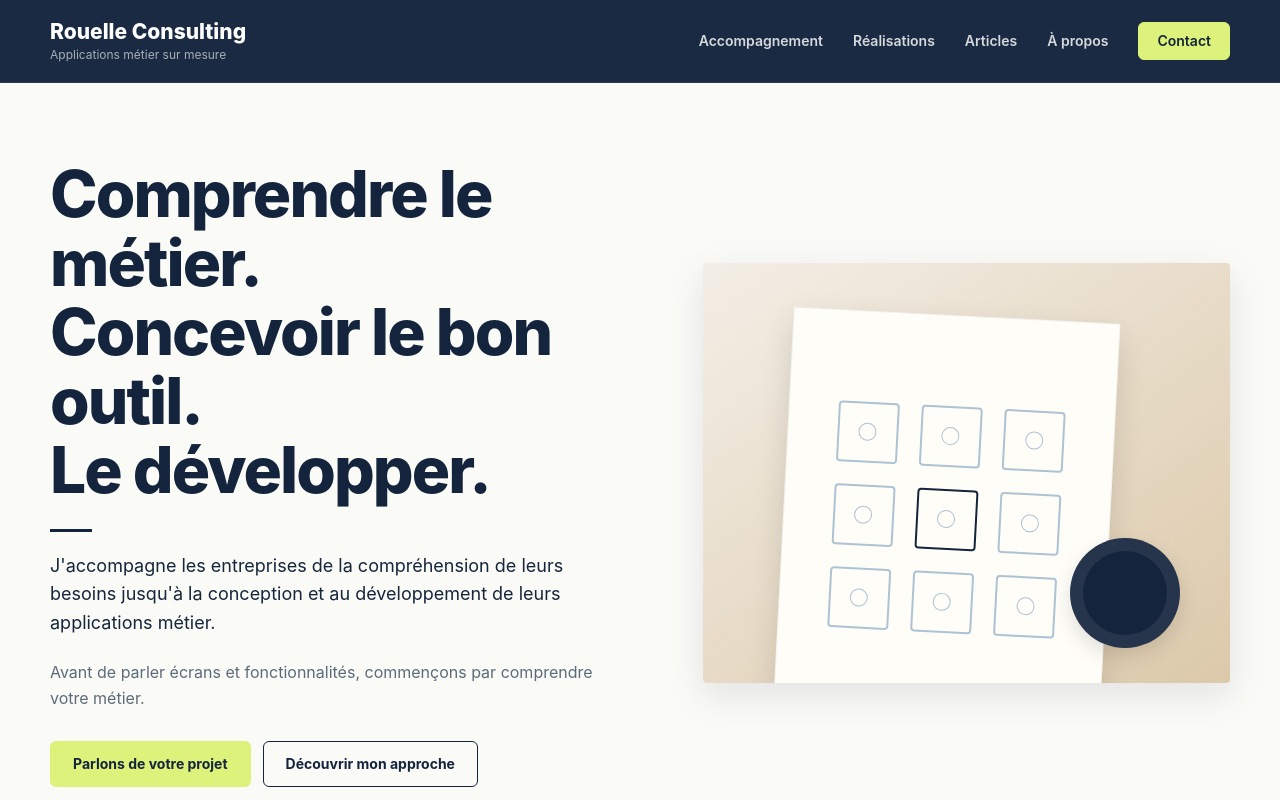
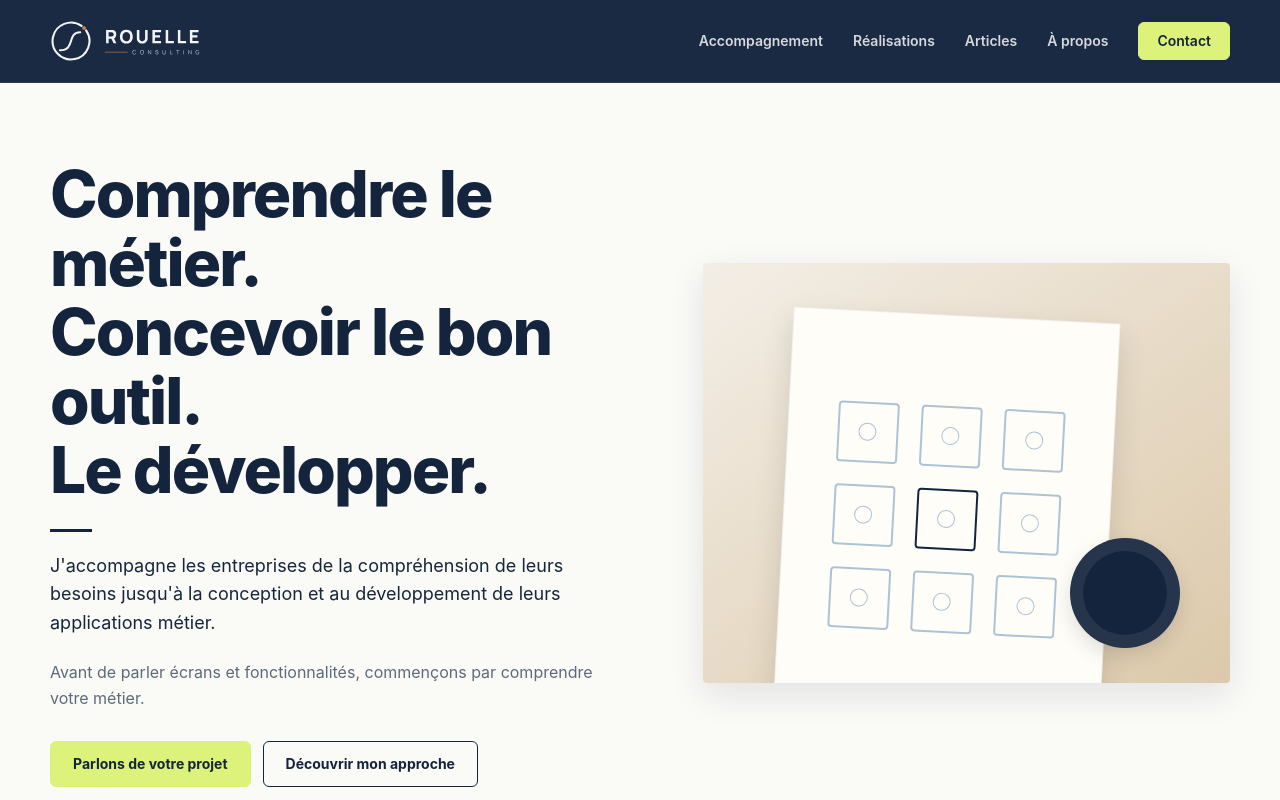
Before and after one commit to nrouelle/rouelleconsulting_v2, an Astro site: page / in a window 1280 px wide. Shown: the top 800 px of the page. Built offline with nearby package versions, Linux system fonts and the light colour scheme; Astro itself is replaced by a stand-in of ours.

Commit message:
feat(logo): 🎨 Add new logo SVG files and update header

```diff
--- a/src/components/Header.astro
+++ b/src/components/Header.astro
@@ -18,8 +18,7 @@ const hrefFor = (anchor: string) => (isHome ? `#${anchor}` : `/#${anchor}`);
 <header class="site-header">
   <div class="container header-inner">
     <a href="/" class="brand">
-      <span class="brand-name">Rouelle Consulting</span>
-      <span class="brand-subtitle">Applications métier sur mesure</span>
+      <img src="/assets/rouelle-logo-horizontal-dark.svg" alt="Rouelle Consulting — Applications métier sur mesure" class="brand-logo" />
     </a>
 
     <button type="button" class="nav-toggle" aria-expanded="false" aria-controls="main-nav" aria-label="Ouvrir le menu">
--- a/src/layouts/BaseLayout.astro
+++ b/src/layouts/BaseLayout.astro
@@ -36,7 +36,7 @@ const ogImageUrl = new URL(ogImage, Astro.site);
     <title>{title}</title>
     <meta name="description" content={description} />
 
-    <link rel="icon" type="image/png" href="/assets/favicon.png" />
+    <link rel="icon" type="image/svg+xml" href="/assets/rouelle-symbole-light.svg" />
     <link rel="canonical" href={canonicalUrl} />
 
     <meta property="og:type" content={ogType} />
--- a/src/styles/global.css
+++ b/src/styles/global.css
@@ -80,21 +80,13 @@ a {
 
 .brand {
   display: flex;
-  flex-direction: column;
+  align-items: center;
   text-decoration: none;
-  line-height: 1.2;
-}
-
-.brand-name {
-  color: #fff;
-  font-size: 21px;
-  font-weight: 800;
-}
-
-.brand-subtitle {
-  margin-top: 4px;
-  color: rgba(255, 255, 255, 0.62);
-  font-size: 12px;
+}
+
+.brand-logo {
+  height: 42px;
+  width: auto;
 }
 
 .main-nav {
@@ -1412,8 +1404,8 @@ blockquote p:last-child {
     min-height: 72px;
   }
 
-  .brand-subtitle {
-    display: none;
+  .brand-logo {
+    height: 34px;
   }
 
   .hero {
```
Also changed, not shown: rouelle-consulting-logos-svg/LISEZ-MOI.txt (added, +16 -0 lines), rouelle-consulting-logos-svg/rouelle-consulting-blanc.svg (added), rouelle-consulting-logos-svg/rouelle-consulting.svg (added), rouelle-consulting-logos-svg/rouelle-symbole-blanc.svg (added), rouelle-consulting-logos-svg/rouelle-symbole.svg (added).
